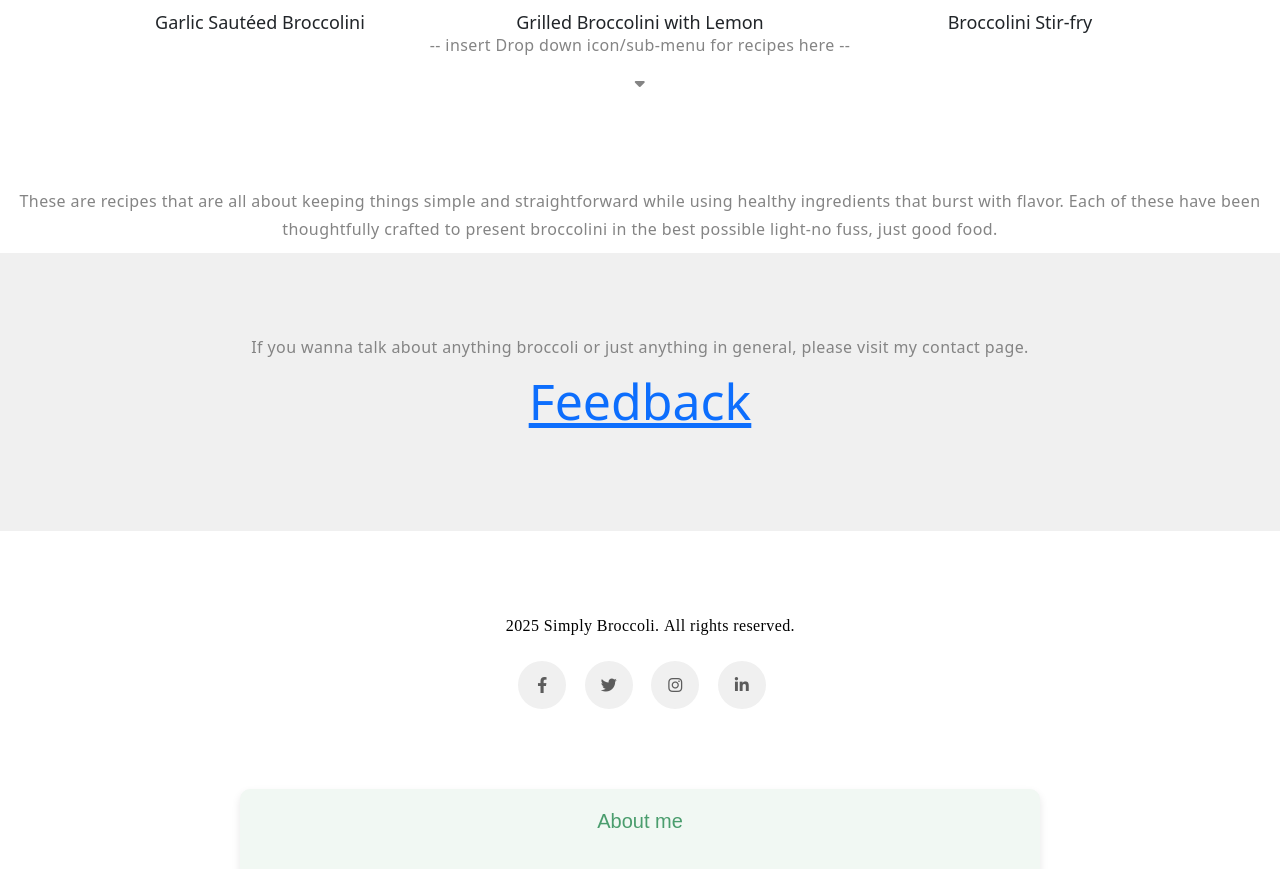
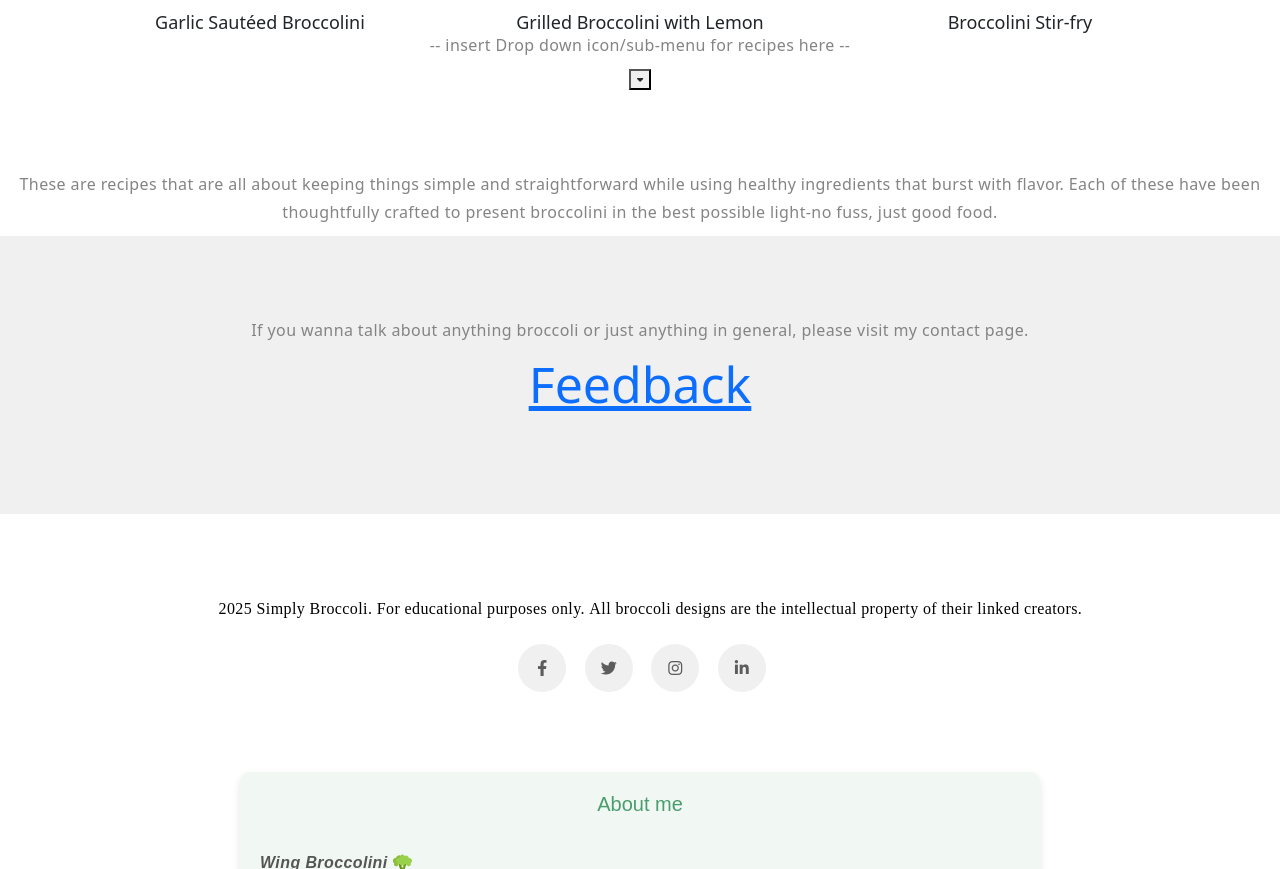
Before and after one commit to jdmhernandez/wingBrook, a plain HTML site: page index.html in a window 1280 px wide. Shown: the part 1855-2724 px from the top of the page. Drawn offline with nearby package versions, Linux system fonts and the light colour scheme; placeholder pictures from the web are drawn by us; files whose address does not match are found by name.

Commit message:
Update index.html

```diff
--- a/index.html
+++ b/index.html
@@ -16,10 +16,10 @@
     <link rel="stylesheet" href="css/bootstrap.min.css">
     <link rel="stylesheet" href="css/style.css">
     <!-- Site icon -->
-    <link rel="icon" type="image/ico" href="/favicon.ico"/>
+    <link rel="icon" type="image/ico" href="/favicon.ico">
     <!-- Google Console -->
-    <meta name="google-site-verification" content="6mtFUn1KuiGQirp3S-t1Sz5u95wlHcy3OVLEreXAJMU" />
-    <meta name="google-site-verification" content="5F38r9p8ZkHhqBF0NKf3JMSVCOj2xyQe3yxB7lI9j2c" />
+    <meta name="google-site-verification" content="6mtFUn1KuiGQirp3S-t1Sz5u95wlHcy3OVLEreXAJMU">
+    <meta name="google-site-verification" content="5F38r9p8ZkHhqBF0NKf3JMSVCOj2xyQe3yxB7lI9j2c">
     <!-- Meta Tags -->
     <meta name="description" content="Simple and healthy recipes for anything broccoli, especially broccolini. It's packed with flavour and I'll recommend to make it in a big pot blanch. Author: Wing Broccolini">
     <!-- API -->
@@ -88,13 +88,15 @@
         </div>
         <div>
             <p>-- insert Drop down icon/sub-menu for recipes here --</p>
-            <p><i class="fa fa-caret-down" aria-hidden="true"></i></p>
+            <button>
+                <i class="fa fa-caret-down" aria-hidden="true"></i>
+            </button>
         </div>
     </section>
 
-    <section class="text-center all-about">
+    <div class="text-center all-about">
         <p>These are recipes that are all about keeping things simple and straightforward while using healthy ingredients that burst with flavor. Each of these have been thoughtfully crafted to present broccolini in the best possible light-no fuss, just good food.</p>
-    </section>
+    </div>
 
     <!-- Contact Section -->
  <div class="contact-button text-center" id="contact">
@@ -105,7 +107,7 @@
     <!-- Footer -->
     <footer>
         <div class="container text-center">
-            <p>&copy; 2025 Simply Broccoli. All rights reserved.</p>
+            <p>&copy; 2025 Simply Broccoli. For educational purposes only. All broccoli designs are the intellectual property of their linked creators.</p>
             <ul class="social-icon">
                 <li><a href="#" class="fab fa-facebook-f"></a></li>
                 <li><a href="#" class="fab fa-twitter"></a></li>
```
